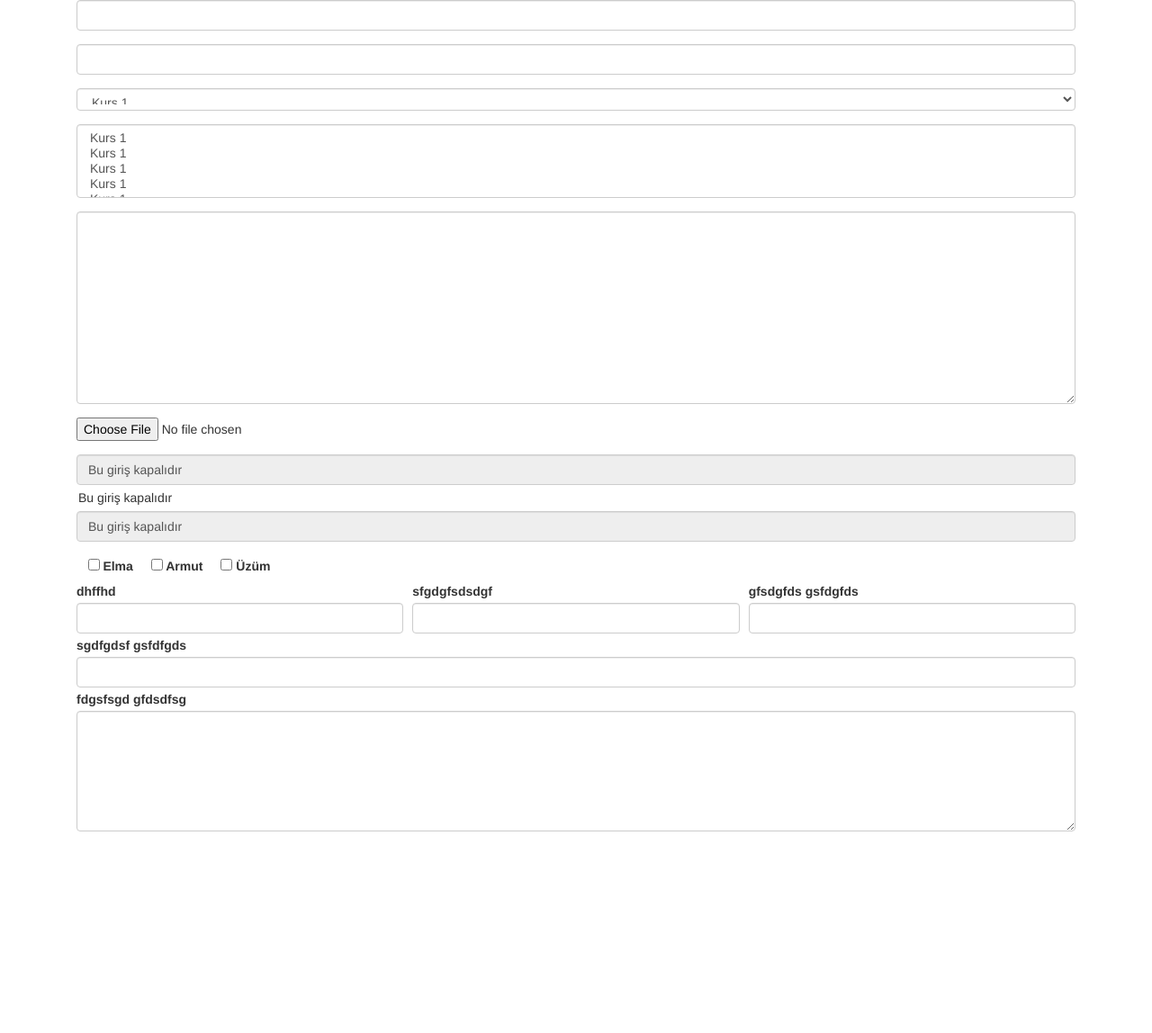
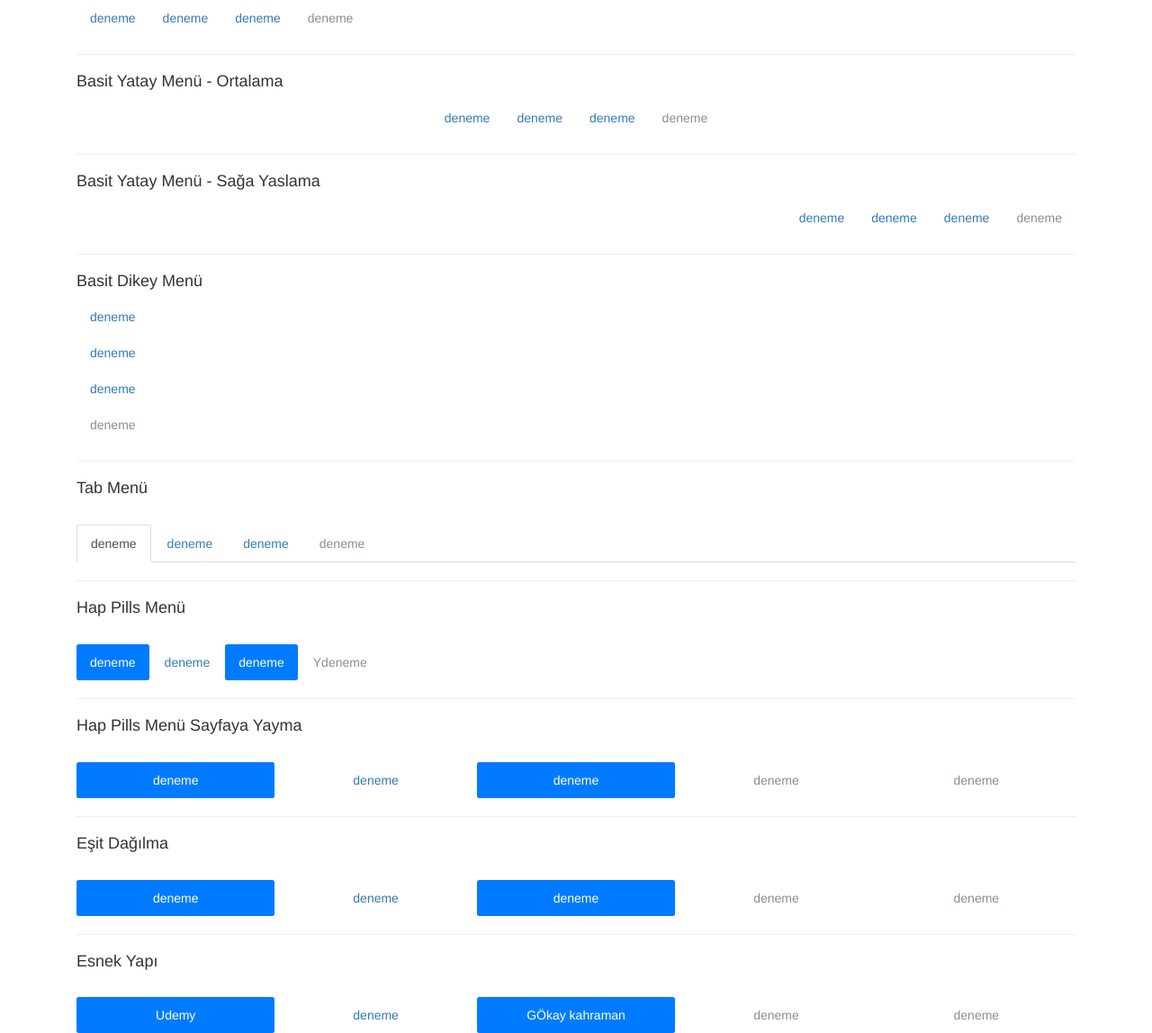
Before and after one commit to GokayKahraman/nuxt-app, a Vue app in the folder vue/: page / in a window 1280 px wide. Shown: the whole page at 90% size. Before the commit the page ends 924 px from the top, so only its background shows below. Built offline with nearby package versions, Linux system fonts and the light colour scheme.

Commit message:
menüler

```diff
--- a/vue/src/App.vue
+++ b/vue/src/App.vue
@@ -1,94 +1,234 @@
 <template>
   <div class="container">
-    <div class="form-group">
-				<input type="text" class="form-control" name="">
-			</div>
-			<div class="form-group">
-				<input type="email" class="form-control" name="">
-			</div>
-			<div class="form-group">
-				<select class="form-control">
-					<option>Kurs 1</option>
-					<option>Kurs 1</option>
-					<option>Kurs 1</option>
-					<option>Kurs 1</option>
-				</select>
-			</div>
+    <ul class="nav">
 
-			<div class="form-group">
-				<select multiple="" class="form-control">
-					<option>Kurs 1</option>
-					<option>Kurs 1</option>
-					<option>Kurs 1</option>
-					<option>Kurs 1</option>
-					<option>Kurs 1</option>
-					<option>Kurs 1</option>
-					<option>Kurs 1</option>
-				</select>
-			</div>
+      <li class="nav-item">
+        <a href="#" class="nav-link">deneme</a>
+      </li>
 
-			<div class="form-group">
-				<textarea class="form-control" rows="10"></textarea>
+      <li class="nav-item">
+        <a href="#" class="nav-link active">deneme</a>
+      </li>
 
-			</div>
+      <li class="nav-item">
+        <a href="#" class="nav-link">deneme</a>
+      </li>
 
-			<div class="form-group">
-				<input type="file" name="">
+      <li class="nav-item">
+        <a href="#" class="nav-link disabled">deneme</a>
+      </li>
+    </ul>
 
-			</div>
+    <hr>
 
-			<div class="form-group">
-				<input type="text" readonly class="form-control" value="Bu giriş kapalıdır" name="">
-				<input type="text" readonly class="form-control-plaintext" value="Bu giriş kapalıdır" name="">
-				<input type="text" disabled class="form-control" value="Bu giriş kapalıdır" name="">
+    <h4>Basit Yatay Menü - Ortalama</h4>
 
-			</div>
 
-			<div class="form-check form-check-inline">
-				<label class="form-check-label">
-					<input type="checkbox" class="form-check-input" name=""> Elma</label>
-			</div>
-			<div class="form-check form-check-inline">
-				<label class="form-check-label">
-				<input type="checkbox" class="form-check-input" name=""> Armut</label>
-			</div>
-			<div class="form-check form-check-inline">
-				<label class="form-check-label">
-				<input type="checkbox" class="form-check-input" name=""> Üzüm</label>
-			</div>
-    <form>
+    <ul class="nav justify-content-center">
 
-      <div class="form-row">
-        <div class="col-md-4">
-          <label class="col-form-label">dhffhd</label>
-          <input type="text" class="form-control" name="">
-        </div>
+      <li class="nav-item">
+        <a href="#" class="nav-link">deneme</a>
+      </li>
 
-        <div class="col-md-4">
-           <label class="col-form-label">sfgdgfsdsdgf</label>
-          <input type="text" class="form-control" name="">
-        </div>
+      <li class="nav-item">
+        <a href="#" class="nav-link active">deneme</a>
+      </li>
 
-        <div class="col-md-4">
-           <label class="col-form-label">gfsdgfds gsfdgfds </label>
-          <input type="text" class="form-control" name="">
-        </div>
-      </div>
-      <div class="form-row">
-        <div class="col-md-12">
-           <label class="col-form-label">sgdfgdsf gsfdfgds</label>
-          <input type="text" class="form-control" name="">
-        </div>
+      <li class="nav-item">
+        <a href="#" class="nav-link">deneme</a>
+      </li>
 
-      </div>
-      <div class="form-row">
-        <div class="col-md-12">
-           <label class="col-form-label">fdgsfsgd gfdsdfsg</label>
-         <textarea class="form-control" rows="6"></textarea>
-        </div>
+      <li class="nav-item">
+        <a href="#" class="nav-link disabled">deneme </a>
+      </li>
+    </ul>
 
-      </div>
-    </form>
+    <hr>
+
+    <h4>Basit Yatay Menü - Sağa Yaslama</h4>
+
+
+    <ul class="nav justify-content-end">
+
+      <li class="nav-item">
+        <a href="#" class="nav-link">deneme</a>
+      </li>
+
+      <li class="nav-item">
+        <a href="#" class="nav-link active">deneme</a>
+      </li>
+
+      <li class="nav-item">
+        <a href="#" class="nav-link">deneme</a>
+      </li>
+
+      <li class="nav-item">
+        <a href="#" class="nav-link disabled">deneme</a>
+      </li>
+    </ul>
+
+    <hr>
+
+    <h4>Basit Dikey Menü </h4>
+
+
+    <ul class="nav flex-column">
+
+      <li class="nav-item">
+        <a href="#" class="nav-link">deneme</a>
+      </li>
+
+      <li class="nav-item">
+        <a href="#" class="nav-link active">deneme</a>
+      </li>
+
+      <li class="nav-item">
+        <a href="#" class="nav-link">deneme</a>
+      </li>
+
+      <li class="nav-item">
+        <a href="#" class="nav-link disabled">deneme</a>
+      </li>
+    </ul>
+
+
+    <hr>
+
+    <h4>Tab Menü </h4>
+    <br>
+
+
+    <ul class="nav nav-tabs">
+
+      <li class="nav-item">
+        <a href="#" class="nav-link active">deneme</a>
+      </li>
+
+      <li class="nav-item">
+        <a href="#" class="nav-link ">deneme</a>
+      </li>
+
+      <li class="nav-item">
+        <a href="#" class="nav-link">deneme</a>
+      </li>
+
+      <li class="nav-item">
+        <a href="#" class="nav-link disabled">deneme</a>
+      </li>
+    </ul>
+
+    <hr>
+
+    <h4>Hap Pills Menü </h4>
+    <br>
+
+
+    <ul class="nav nav-pills">
+
+      <li class="nav-item">
+        <a href="#" class="nav-link active">deneme</a>
+      </li>
+
+      <li class="nav-item">
+        <a href="#" class="nav-link ">deneme</a>
+      </li>
+
+      <li class="nav-item">
+        <a href="#" class="nav-link active">deneme</a>
+      </li>
+
+      <li class="nav-item">
+        <a href="#" class="nav-link disabled">Ydeneme</a>
+      </li>
+    </ul>
+
+    <hr>
+
+    <h4>Hap Pills Menü Sayfaya Yayma</h4>
+    <br>
+
+
+    <ul class="nav nav-pills nav-fill">
+
+      <li class="nav-item">
+        <a href="#" class="nav-link active">deneme</a>
+      </li>
+
+      <li class="nav-item">
+        <a href="#" class="nav-link ">deneme</a>
+      </li>
+
+      <li class="nav-item">
+        <a href="#" class="nav-link active">deneme</a>
+      </li>
+
+      <li class="nav-item">
+        <a href="#" class="nav-link disabled">deneme</a>
+      </li>
+
+      <li class="nav-item">
+        <a href="#" class="nav-link disabled">deneme</a>
+      </li>
+    </ul>
+
+    <hr>
+
+    <h4>Eşit Dağılma</h4>
+    <br>
+
+
+    <ul class="nav nav-pills nav-justified">
+
+      <li class="nav-item">
+        <a href="#" class="nav-link active">deneme</a>
+      </li>
+
+      <li class="nav-item">
+        <a href="#" class="nav-link ">deneme</a>
+      </li>
+
+      <li class="nav-item">
+        <a href="#" class="nav-link active">deneme</a>
+      </li>
+
+      <li class="nav-item">
+        <a href="#" class="nav-link disabled">deneme</a>
+      </li>
+
+      <li class="nav-item">
+        <a href="#" class="nav-link disabled">deneme</a>
+      </li>
+    </ul>
+
+    <hr>
+
+
+     <h4>Esnek Yapı</h4>
+    <br>
+
+
+    <ul class="nav nav-pills nav-justified flex-column flex-sm-row">
+
+      <li class="nav-item">
+        <a href="#" class="nav-link active">Udemy</a>
+      </li>
+
+      <li class="nav-item">
+        <a href="#" class="nav-link ">deneme</a>
+      </li>
+
+      <li class="nav-item">
+        <a href="#" class="nav-link active">GÖkay kahraman</a>
+      </li>
+
+      <li class="nav-item">
+        <a href="#" class="nav-link disabled">deneme</a>
+      </li>
+
+      <li class="nav-item">
+        <a href="#" class="nav-link disabled">deneme</a>
+      </li>
+    </ul>
   </div>
 </template>
 
```
